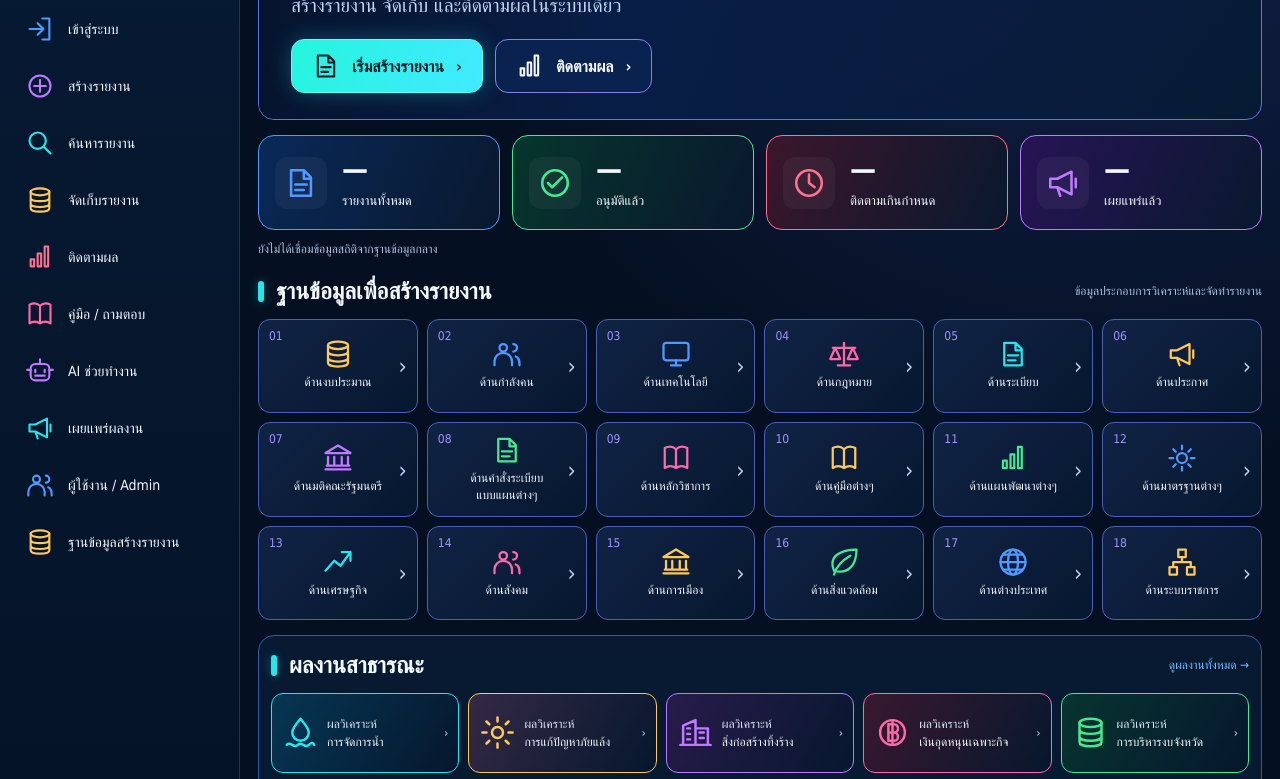
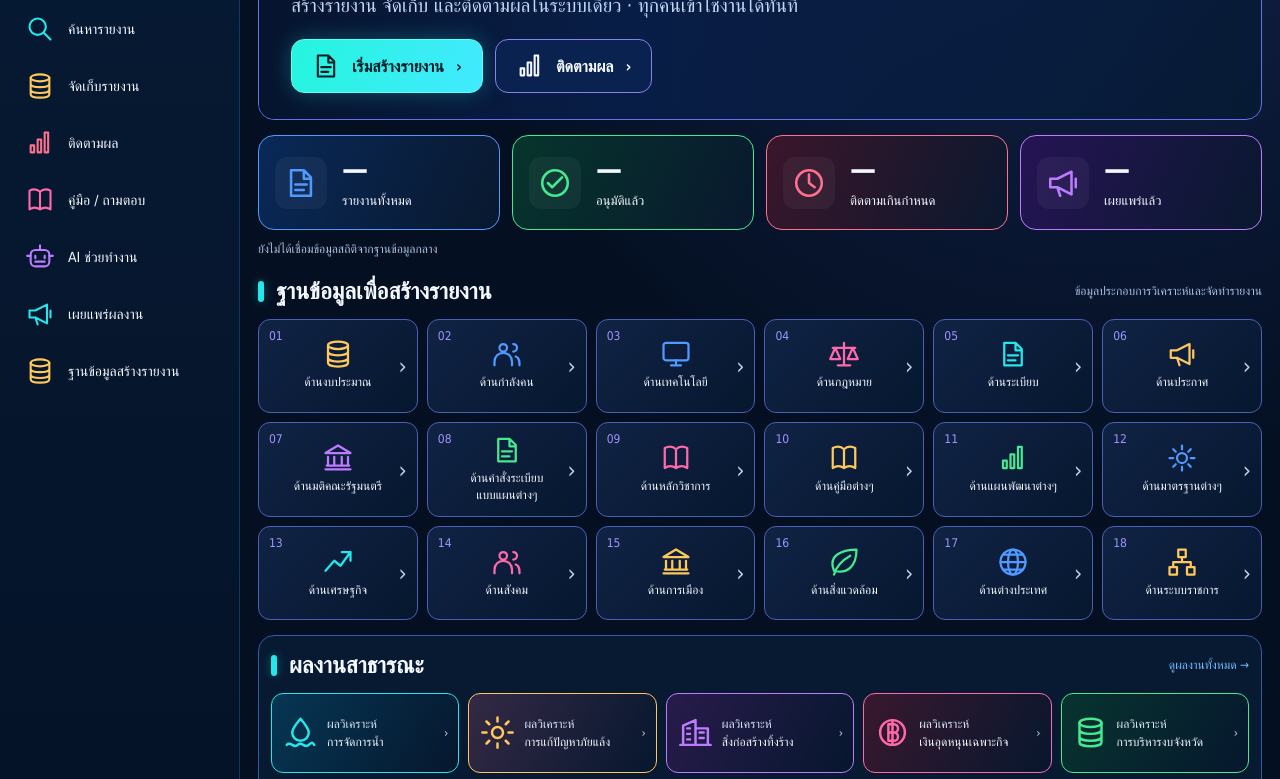
Before and after one commit to urr2556-png/non-audit-sao, a plain HTML site: page index.html in a window 1280 px wide. Shown: the part 318-1097 px from the top of the page. Drawn offline with Linux system fonts and the light colour scheme.

Commit message:
Update index.html

```diff
--- a/index.html
+++ b/index.html
@@ -599,9 +599,6 @@
     <symbol id="i-file" viewBox="0 0 24 24">
       <path d="M5 3h9l5 5v13H5zM14 3v6h5M8 13h8M8 17h6"/>
     </symbol>
-    <symbol id="i-login" viewBox="0 0 24 24">
-      <path d="M14 3h6v18h-6M3 12h12m-5-5 5 5-5 5"/>
-    </symbol>
     <symbol id="i-plus" viewBox="0 0 24 24">
       <circle cx="12" cy="12" r="9"/><path d="M12 7v10M7 12h10"/>
     </symbol>
@@ -739,7 +736,7 @@
             <span>ประเทศชาติและประชาชน</span>
           </h1>
           <p class="hero-description">
-            สร้างรายงาน จัดเก็บ และติดตามผลในระบบเดียว
+            สร้างรายงาน จัดเก็บ และติดตามผลในระบบเดียว · ทุกคนเข้าใช้งานได้ทันที
           </p>
           <div class="hero-actions">
             <a class="button button-primary" href="create-report.html">
@@ -820,7 +817,7 @@
         <p>
           <a href="knowledge-base.html">ฐานข้อมูลเพื่อสร้างรายงาน</a> ·
           <a href="public-results.html">ผลงานสาธารณะ</a> ·
-          <a href="login.html">เข้าสู่ระบบ</a>
+          <a href="create-report.html">สร้างรายงาน</a>
         </p>
       </noscript>
     </main>
@@ -833,11 +830,9 @@
   <script>
     "use strict";
 
-    // ชื่อไฟล์ทั้ง 12 หน้า ต้องสร้างไฟล์ปลายทางให้ตรงกับรายการนี้
+    // เมนูงานเปิดเข้าหน้าปลายทางโดยตรง
     const pages = [
       ["หน้าแรก", "index.html", "home", "cyan"],
-      ["ลงทะเบียน", "register.html", "file", "green"],
-      ["เข้าสู่ระบบ", "login.html", "login", "blue"],
       ["สร้างรายงาน", "create-report.html", "plus", "purple"],
       ["ค้นหารายงาน", "search-reports.html", "search", "cyan"],
       ["จัดเก็บรายงาน", "archive-reports.html", "database", "gold"],
@@ -845,7 +840,6 @@
       ["คู่มือ / ถามตอบ", "help.html", "book", "pink"],
       ["AI ช่วยทำงาน", "ai-assistant.html", "ai", "purple"],
       ["เผยแพร่ผลงาน", "public-results.html", "megaphone", "cyan"],
-      ["ผู้ใช้งาน / Admin", "visitors-admin.html", "users", "blue"],
       ["ฐานข้อมูลสร้างรายงาน", "knowledge-base.html", "database", "gold"]
     ];
 
@@ -1039,7 +1033,7 @@
     /*
       จุดเชื่อมสถิติสำหรับระบบหลังบ้านในขั้นตอนถัดไป
 
-      ระบบหลังบ้านต้องตรวจสอบสิทธิ์ก่อนส่งข้อมูล
+      ใช้ข้อมูลสถิติรวมสำหรับแสดงบนหน้าเว็บ
       ข้อมูลที่ส่งเข้าฟังก์ชัน:
       {
         totalReports: 12,
```
